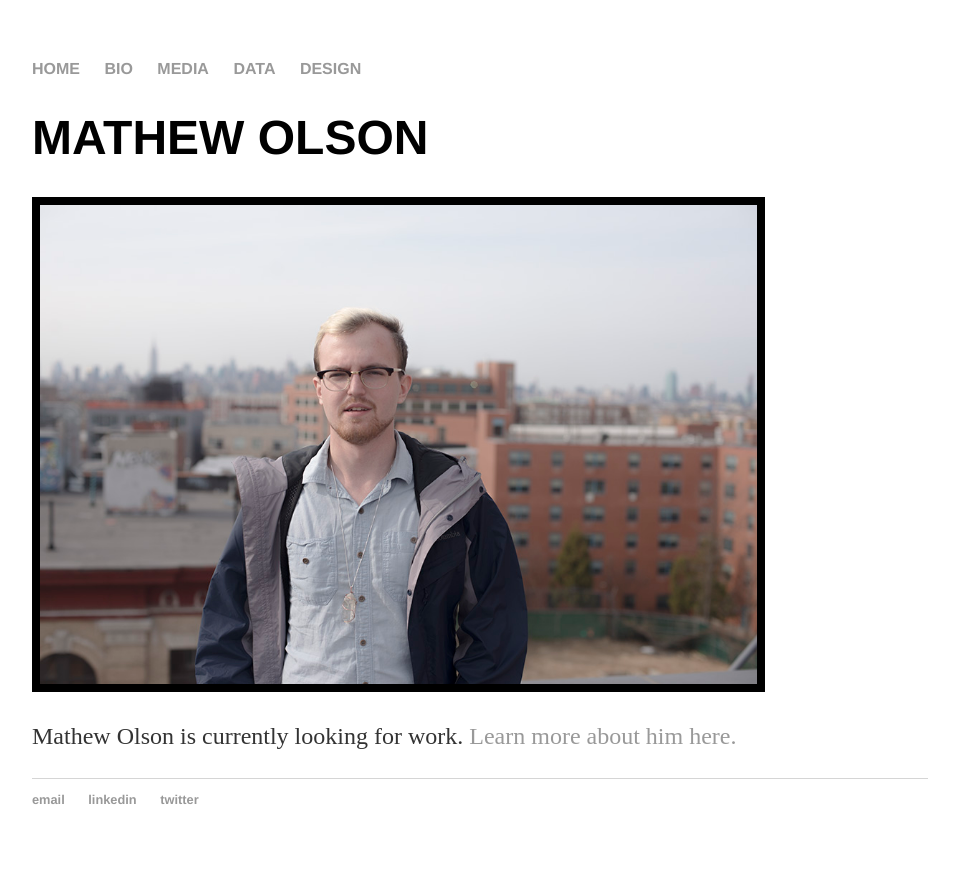
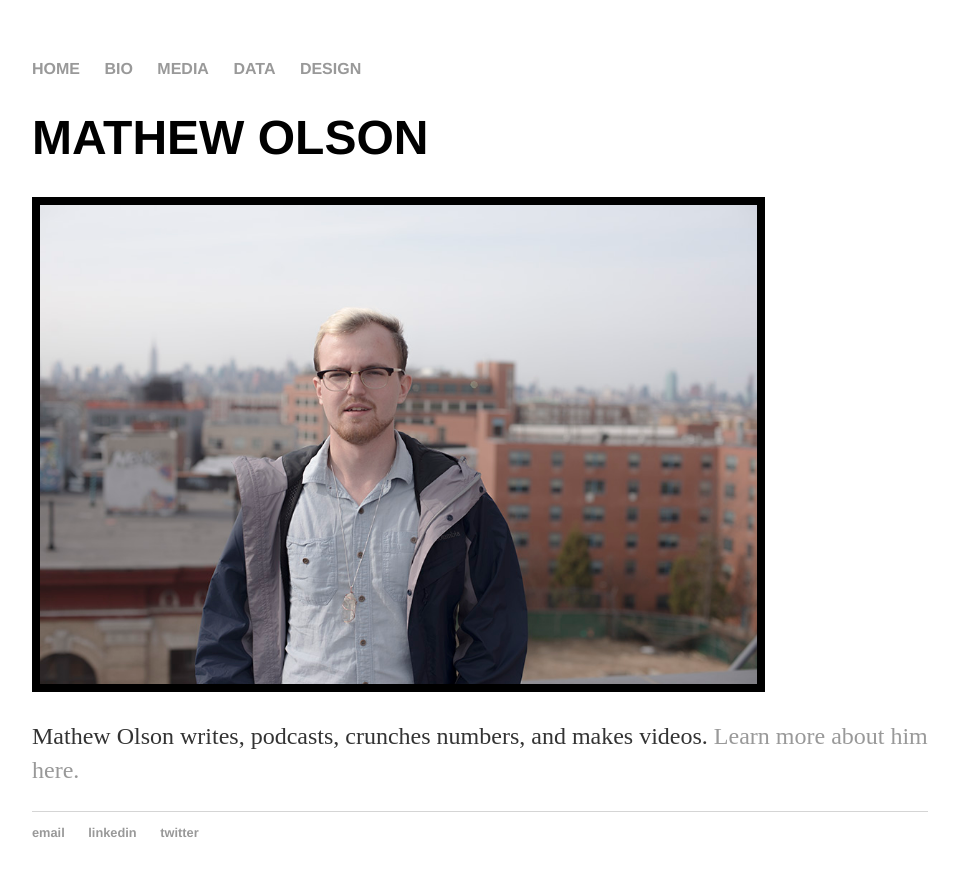
Before and after one commit to mathewolson/mathewolson.github.io, a Jekyll site: the page built from index.html, in a window 1280 px wide. Shown: the top 876 px of the page, without its empty margins (160-1117 px from the left). Built offline with Jekyll 4.4.1, drawn with Linux system fonts in a browser that asks for light colours.

Commit message:
Update index.html

```diff
--- a/index.html
+++ b/index.html
@@ -5,5 +5,5 @@ title: Mathew Olson
 <div class="blurb">
 	<h1>MATHEW OLSON</h1>
 	<img src="https://raw.githubusercontent.com/mathewolson/mathewolson.github.io/master/DSC_7853_small.jpg" alt="Photo by Michael Zhao" width=80% height=auto border=8px/>
-	<p>Mathew Olson is currently looking for work. <a href="/about">Learn more about him here.</a></p>
+	<p>Mathew Olson writes, podcasts, crunches numbers, and makes videos. <a href="/about">Learn more about him here.</a></p>
 </div><!-- /.blurb -->
```
